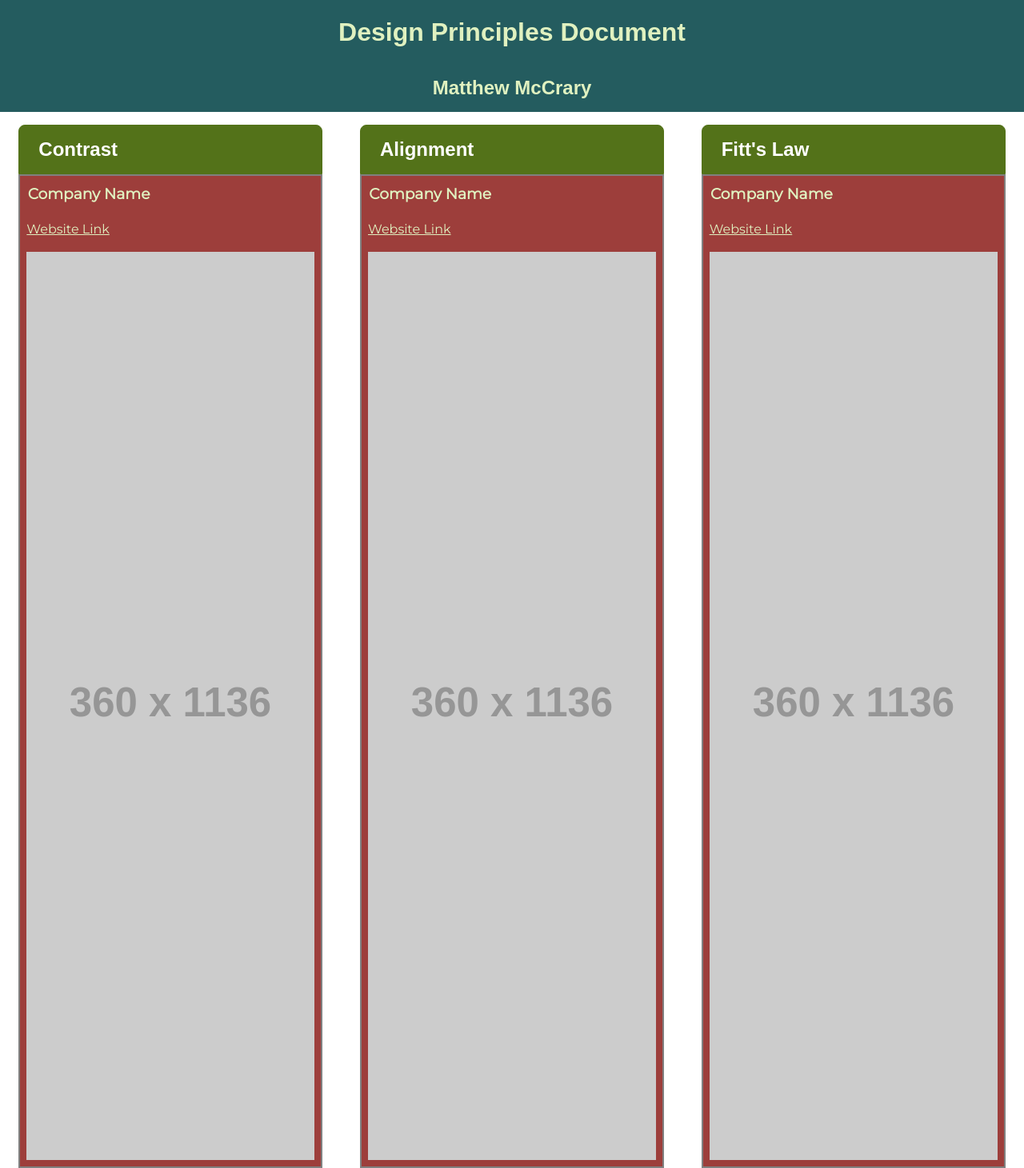
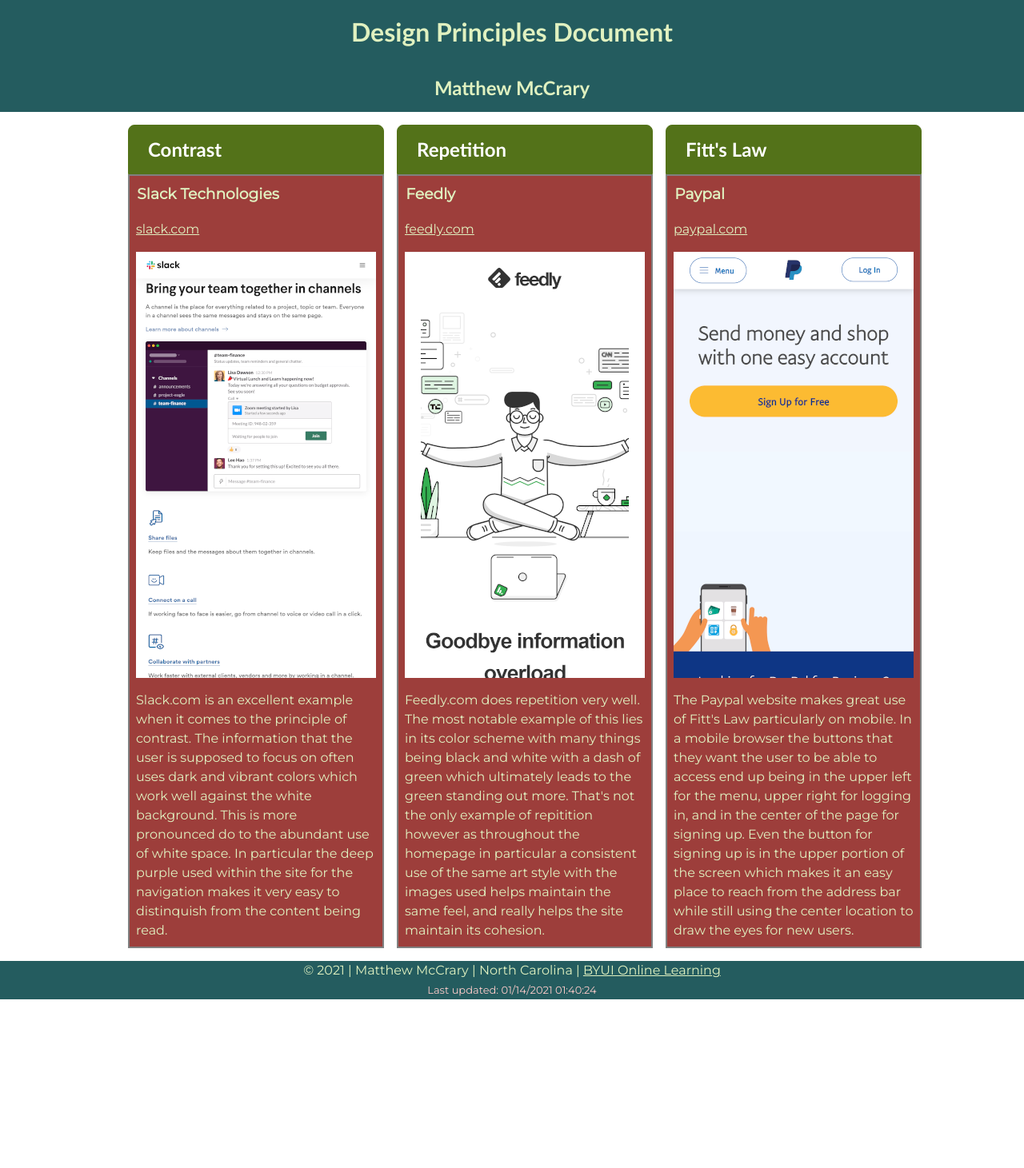
Before and after one commit to mccrarymatt/mccrarymatt.github.io, a plain HTML site: page lesson2/design-principles.html in a window 1280 px wide. Shown: the top 1461 px of the page at 80% size. After the commit the page ends 1250 px from the top, so only its background shows below. Drawn offline with nearby package versions, Linux system fonts and the light colour scheme; placeholder pictures from the web are drawn by us; a web font is replaced by a local one.

Commit message:
Finish Design Document

```diff
--- a/lesson2/css/large.css
+++ b/lesson2/css/large.css
@@ -1,82 +1,8 @@
 @media screen and (min-width: 64em) {
-
-
-body {
-    font-family: 'Montserrat', sans-serif;
-    color: #E0F1C0;
-    font-size: medium;
-    margin: auto;
-    line-height: 1.5;
-}
-
-header h1, header h2 {
-    margin-top: 0%;
-    margin-bottom: 0%;
-    padding-top: 0.5em;
-    padding-bottom: 0.5em;
-}
-
-h1, h2 {
-    font-family: 'Potta One', sans-serif;
-}
-
-header, footer{
-    background-color: #245C5F;
-    text-align: center;
-}
 
 main{
     display: grid;
     grid-template-columns: auto auto auto;
 }
 
-section {
-    margin-left: auto;
-    margin-right: auto;
-    margin-top: 1em;
-    margin-bottom: 1em;
 }
-
-section h2 {
-    margin-top: 0%;
-    margin-bottom: 0%;
-    color: white;
-    background-color: #537219;
-    border: 1px solid #537219;
-    border-radius: 8px 8px 0 0;
-    padding-left: 1em;
-    padding-right: 1em;
-    padding-bottom: 0.5em;
-    padding-top: 0.5em;
-}
-
-
-
-section a, section h3, section img{
-    display: block;
-    background-color: #9D3E3B;
-    padding: 0.5em;
-    margin-top: 0%;
-    margin-bottom: 0%;
-    border-left: 2px solid gray;
-    border-right: 2px solid gray;
-}
-
-section h3{
-    border-top: 2px solid gray;
-}
-
-section img {
-    border-bottom: 2px solid gray;
-}
-
-a{
-    color: #E0F1C0;
-}
-
-#dateModified {
-    font-size: small;
-    color: #FFCDCB;
-}
-
-}
--- a/lesson2/css/medium.css
+++ b/lesson2/css/medium.css
@@ -1,84 +1,8 @@
-@media screen and (min-width: 40em) and (max-width: 63.9375em) {
-
-
-body {
-    font-family: 'Montserrat', 'Lucida Sans', 'Lucida Sans Regular', 'Lucida Grande', 'Lucida Sans Unicode', Geneva, Verdana, sans-serif;
-    color: #E0F1C0;
-    font-size: medium;
-    margin: auto;
-    line-height: 1.5;
-}
-
-header h1, header h2 {
-    margin-top: 0%;
-    margin-bottom: 0%;
-    padding-top: 0.5em;
-    padding-bottom: 0.5em;
-}
-
-h1, h2 {
-    font-family: 'Potta One', 'Gill Sans', 'Gill Sans MT', Calibri, 'Trebuchet MS', sans-serif;
-}
-
-header, footer{
-    background-color: #245C5F;
-    text-align: center;
-}
+@media screen and (min-width: 32.5em) {
 
 main{
     display: grid;
     grid-template-columns: auto auto;
 }
 
-section {
-    margin-left: auto;
-    margin-right: auto;
-    margin-top: 1em;
-    margin-bottom: 1em;
 }
-
-section h2 {
-    margin-top: 0%;
-    margin-bottom: 0%;
-    color: white;
-    background-color: #537219;
-    border: 1px solid #537219;
-    border-radius: 8px 8px 0 0;
-    padding-left: 1em;
-    padding-right: 1em;
-    padding-bottom: 0.5em;
-    padding-top: 0.5em;
-}
-
-
-
-section a, section h3, section img{
-    display: block;
-    background-color: #9D3E3B;
-    padding: 0.5em;
-    margin-top: 0%;
-    margin-bottom: 0%;
-    border-left: 2px solid gray;
-    border-right: 2px solid gray;
-}
-
-section h3{
-    border-top: 2px solid gray;
-}
-
-section img {
-    border-bottom: 2px solid gray;
-}
-
-
-a{
-    color: #E0F1C0;
-}
-
-#dateModified {
-    font-size: small;
-    color: #FFCDCB;
-}
-
-
-}
--- a/lesson2/css/small.css
+++ b/lesson2/css/small.css
@@ -1,5 +1,3 @@
-@media screen and (max-width: 39.9375em) {
-
 body {
     font-family: 'Montserrat', 'Lucida Sans', 'Lucida Sans Regular', 'Lucida Grande', 'Lucida Sans Unicode', Geneva, Verdana, sans-serif;
     color: #E0F1C0;
@@ -27,6 +25,9 @@ header, footer{
 main{
     display: grid;
     grid-template-columns: auto;
+    max-width: 960px;
+    margin: auto;
+    gap: 1em;
 }
 
 section {
@@ -51,7 +52,7 @@ section h2 {
 
 
 
-section a, section h3, section img{
+section a, section h3, section img, section p{
     display: block;
     background-color: #9D3E3B;
     padding: 0.5em;
@@ -59,13 +60,14 @@ section a, section h3, section img{
     margin-bottom: 0%;
     border-left: 2px solid gray;
     border-right: 2px solid gray;
+    max-width: 300px;
 }
 
 section h3{
     border-top: 2px solid gray;
 }
 
-section img {
+section p {
     border-bottom: 2px solid gray;
 }
 
@@ -78,5 +80,3 @@ a {
     font-size: small;
     color: #FFCDCB;
 }
-
-}
--- a/lesson2/design-principles.html
+++ b/lesson2/design-principles.html
@@ -29,21 +29,33 @@
 <main>
 <section id="principle-1">
     <h2>Contrast</h2>
-    <h3>Company Name</h3>
-    <a href="#">Website Link</a>
-    <img src="https://via.placeholder.com/360x1136">
+    <h3>Slack Technologies</h3>
+    <a href="https://slack.com/">slack.com</a>
+    <img src="images/slack.com.png">
+    <p>Slack.com is an excellent example when it comes to the principle of contrast.
+      The information that the user is supposed to focus on often uses dark and vibrant colors which work well against the white background.
+      This is more pronounced do to the abundant use of white space.
+      In particular the deep purple used within the site for the navigation makes it very easy to distinquish from the content being read.</p>
 </section>
 <section id="principle-2">
-    <h2>Alignment</h2>
-    <h3>Company Name</h3>
-    <a href="#">Website Link</a>
-    <img src="https://via.placeholder.com/360x1136">
+    <h2>Repetition</h2>
+    <h3>Feedly</h3>
+    <a href="https://feedly.com/">feedly.com</a>
+    <img src="images/feedly.com.png">
+    <p>Feedly.com does repetition very well.
+      The most notable example of this lies in its color scheme with many things being black and white with a dash of green which ultimately leads to the green standing out more.
+      That's not the only example of repitition however as throughout the homepage in particular a consistent use of the same art style with the images used helps maintain the same feel,
+    and really helps the site maintain its cohesion.</p>
 </section>
 <section id="principle-3">
     <h2>Fitt's Law</h2>
-    <h3>Company Name</h3>
-    <a href="#">Website Link</a>
-    <img src="https://via.placeholder.com/360x1136">
+    <h3>Paypal</h3>
+    <a href="https://www.paypal.com/us/home">paypal.com</a>
+    <img src="images/paypal.com.png">
+    <p>The Paypal website makes great use of Fitt's Law particularly on mobile.
+      In a mobile browser the buttons that they want the user to be able to access end up being in the
+      upper left for the menu, upper right for logging in, and in the center of the page for signing up.
+      Even the button for signing up is in the upper portion of the screen which makes it an easy place to reach from the address bar while still using the center location to draw the eyes for new users. </p>
 </section>
 </main>
 
```
Also changed, not shown: lesson2/images/feedly.com.png (added), lesson2/images/paypal.com.png (added), lesson2/images/slack.com.png (added).
